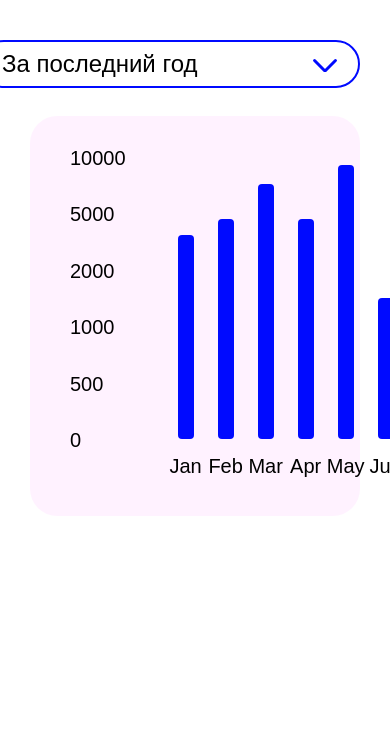
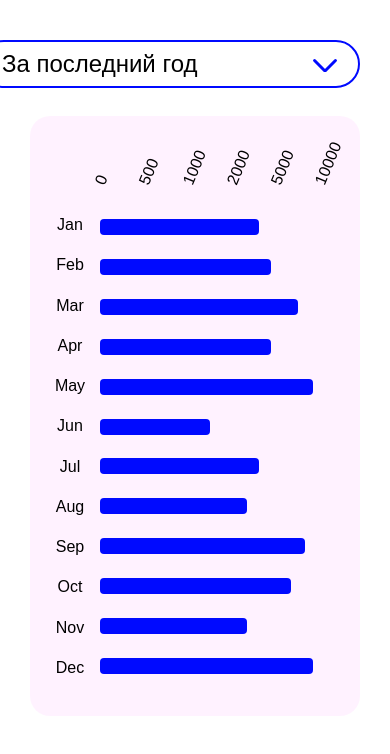
Before and after one commit to Vasily257/interactive-chart, a Next.js app: page / in a window 390 px wide. Shown: the top 754 px of the page. Built offline with nearby package versions, Linux system fonts and the light colour scheme.

Commit message:
feat(Graoh): add the mobile view

```diff
--- a/src/app/components/Graph/Graph.module.css
+++ b/src/app/components/Graph/Graph.module.css
@@ -1,37 +1,44 @@
 .graphBox {
   display: grid;
-  column-gap: 40px;
-  row-gap: 17px;
+  column-gap: 10px;
+  row-gap: 25px;
   grid-template-columns: min-content 1fr;
-  grid-template-rows: 1fr min-content;
+  grid-template-rows: min-content 1fr;
   width: 100%;
-  height: 400px;
-  padding: 40px;
-  border-radius: 27px;
+  height: 100%;
+  min-height: 600px;
+  padding: 60px 40px 40px 20px;
+  border-radius: 20px;
   background-color: rgba(255, 0, 245, 0.05);
-  font-size: 20px;
+  font-size: 16px;
   line-height: 1;
 }
 
+@media screen and (min-width: 600px) {
+  .graphBox {
+    column-gap: 17px;
+    row-gap: 34px;
+    grid-template-rows: min-content 1fr;
+    min-height: 800px;
+    padding: 40px;
+    border-radius: 27px;
+    font-size: 20px;
+  }
+}
+
+@media screen and (min-width: 900px) {
+  .graphBox {
+    column-gap: 40px;
+    row-gap: 17px;
+    grid-template-rows: 1fr min-content;
+    height: 400px;
+    min-height: auto;
+  }
+}
+
 .valueAxisLabels {
-  position: relative;
-  top: -3%;
-  left: 0;
   display: flex;
   justify-content: space-between;
-  flex-flow: column nowrap;
-  grid-column: 1 / 2;
-  grid-row: 1 / 2;
-  height: 107%;
-  margin: 0;
-  padding: 0;
-  list-style-type: none;
-}
-
-.columnValues {
-  display: flex;
-  justify-content: space-between;
-  align-items: flex-end;
   flex-flow: row nowrap;
   grid-column: 2 / 3;
   grid-row: 1 / 2;
@@ -40,25 +47,88 @@
   list-style-type: none;
 }
 
+@media screen and (min-width: 900px) {
+  .valueAxisLabels {
+    position: relative;
+    top: -3%;
+    left: 0;
+    flex-flow: column nowrap;
+    grid-column: 1 / 2;
+    height: 107%;
+  }
+}
+
+.valueAxisLabel {
+  width: 0;
+  transform: rotate(-67.5deg);
+}
+
+@media screen and (min-width: 600px) {
+  .valueAxisLabel {
+    width: auto;
+    transform: rotate(0);
+  }
+}
+
+.columnValues {
+  display: flex;
+  justify-content: space-between;
+  align-items: flex-start;
+  flex-flow: column nowrap;
+  grid-column: 2 / 3;
+  grid-row: 2 / 3;
+  margin: 0;
+  padding: 0;
+  list-style-type: none;
+}
+
+@media screen and (min-width: 900px) {
+  .columnValues {
+    align-items: flex-end;
+    flex-flow: row nowrap;
+    grid-row: 1 / 2;
+  }
+}
+
 .columnValue {
   position: relative;
-  width: 40px;
+  width: auto;
+  height: 20px;
 }
 
+@media screen and (min-width: 900px) {
+  .columnValue {
+    width: 40px;
+    height: auto;
+  }
+}
+
+@media screen and (min-width: 900px) {
   .columnValueThin {
     width: 16px;
+  }
 }
 
 .columnValue::after {
   position: absolute;
+  top: 50%;
+  left: 0;
+  width: 100%;
+  height: 16px;
+  content: '';
+  transform: translate(0, -50%);
+  border-radius: 4px;
+  background-color: #000aff;
+}
+
+@media screen and (min-width: 900px) {
+  .columnValue::after {
     top: 0;
     left: 50%;
     width: 16px;
     height: 100%;
-  content: '';
     transform: translate(-50%, 0);
-  border-radius: 4px;
-  background-color: #000aff;
+  }
 }
 
 .columnValue:hover.columnValue::after {
@@ -68,15 +138,33 @@
 .columnValue::before {
   position: absolute;
   z-index: 1;
-  top: -32px;
-  left: 50%;
+  top: -28px;
+  right: 0;
+  left: auto;
   padding: 2px 8px;
   content: none;
-  transform: translate(-50%, 0);
+  transform: none;
+  transform: none;
   border-radius: 6px;
   background-color: #65ff8e;
+  font-size: 14px;
+  line-height: 1.5;
+}
+
+@media screen and (min-width: 600px) {
+  .columnValue::before {
+    top: -32px;
     font-size: 16px;
-  line-height: 1.5;
+  }
+}
+
+@media screen and (min-width: 900px) {
+  .columnValue::before {
+    right: auto;
+    left: 50%;
+    transform: translate(-50%, 0);
+    font-size: 16px;
+  }
 }
 
 .columnValue:hover.columnValue::before {
@@ -86,20 +174,29 @@
 .timeAxisLabels {
   display: flex;
   justify-content: space-between;
-  flex-flow: row nowrap;
-  grid-column: 2 / 3;
+  flex-flow: column nowrap;
+  grid-column: 1 / 2;
   grid-row: 2 / 3;
   margin: 0;
   padding: 0;
   list-style-type: none;
 }
 
+@media screen and (min-width: 900px) {
+  .timeAxisLabels {
+    flex-flow: row nowrap;
+    grid-column: 2 / 3;
+  }
+}
+
+@media screen and (min-width: 900px) {
   .timeAxisLabelsExpanded {
     position: relative;
     top: 0;
     left: -2.5%;
     width: 105%;
   }
+}
 
 .timeAxisLabel {
   width: 40px;
--- a/src/app/components/Graph/Graph.tsx
+++ b/src/app/components/Graph/Graph.tsx
@@ -7,11 +7,8 @@ import { GraphPeriod, GraphData } from '../../types/donator';
 /** Метки по оси значений */
 const VALUE_AXIS_LABELS: number[] = [0, 500, 1000, 2000, 5000, 10000];
 
-/** Тип анимации для столбцов */
-const COLUMN_ANIMATION_TYPE = 'height 0.5s';
-
-/** Метки по оси значений, отсортированные по убыванию */
-const reversevValueAxisLabels = [...VALUE_AXIS_LABELS].reverse();
+/** Метки по оси значений в обратном порядке */
+const reversedValueAxisLabels: number[] = [...VALUE_AXIS_LABELS].reverse();
 
 /** Найти пограничные индексы */
 const findBorderIndexes = (array: number[], value: number) => {
@@ -38,8 +35,8 @@ const findBorderIndexes = (array: number[], value: number) => {
 
   return [right, left];
 };
-/** Рассчитать высоту колонки */
-const calculateRelativeColumnHeight = (value: number) => {
+/** Рассчитать длину колонки относительно всей оси значений */
+const calculateRelativeColumnLength = (value: number) => {
   const labels = VALUE_AXIS_LABELS;
   const [left, right] = findBorderIndexes(labels, value);
 
@@ -57,6 +54,7 @@ const Graph: React.FC<{
   graphData: GraphData;
 }> = ({ isZeroColumnValue, isMobile, currentPeriod, graphData }) => {
   const isMonthPeriod = currentPeriod === GraphPeriod.MONTH;
+  const valueLabels = isMobile ? VALUE_AXIS_LABELS : reversedValueAxisLabels;
 
   const columns = graphData[currentPeriod]?.columnValues || [];
   const timeLabels = graphData[currentPeriod]?.timeAxisLabels || [];
@@ -64,7 +62,7 @@ const Graph: React.FC<{
   const {
     graphBox,
     valueAxisLabels,
-
+    valueAxisLabel,
     columnValues,
     columnValue,
     columnValueThin,
@@ -76,19 +74,27 @@ const Graph: React.FC<{
   return (
     <div className={graphBox}>
       <ul className={valueAxisLabels}>
-        {reversevValueAxisLabels.map((scaleItem, index) => {
-          return <li key={index}>{scaleItem}</li>;
+        {valueLabels.map((scaleItem, index) => {
+          return (
+            <li className={valueAxisLabel} key={index}>
+              {scaleItem}
+            </li>
+          );
         })}
       </ul>
       <ul className={columnValues}>
         {columns.map((value, index) => {
-          const columnHeight = isZeroColumnValue ? 0 : calculateRelativeColumnHeight(value);
-          const columnAnimation = isZeroColumnValue ? '' : COLUMN_ANIMATION_TYPE;
+          const columnLength = isZeroColumnValue ? 0 : calculateRelativeColumnLength(value);
+          const width = isMobile ? `calc(${columnLength} * 100%)` : '';
+          const height = !isMobile ? `calc(${columnLength} * 100%)` : '';
+
+          const columnAnimationType = isMobile ? 'width 0.5s' : 'height 0.5s';
+          const columnAnimation = isZeroColumnValue ? '' : columnAnimationType;
 
           return (
             <li
               key={index}
-              style={{ height: `calc(${columnHeight} * 100%)`, transition: columnAnimation }}
+              style={{ width: width, height: height, transition: columnAnimation }}
               className={`${columnValue} ${isMonthPeriod && columnValueThin}`}
               data-value={value}
             ></li>
```
Lines whose indentation alone changed are shown as unchanged.
